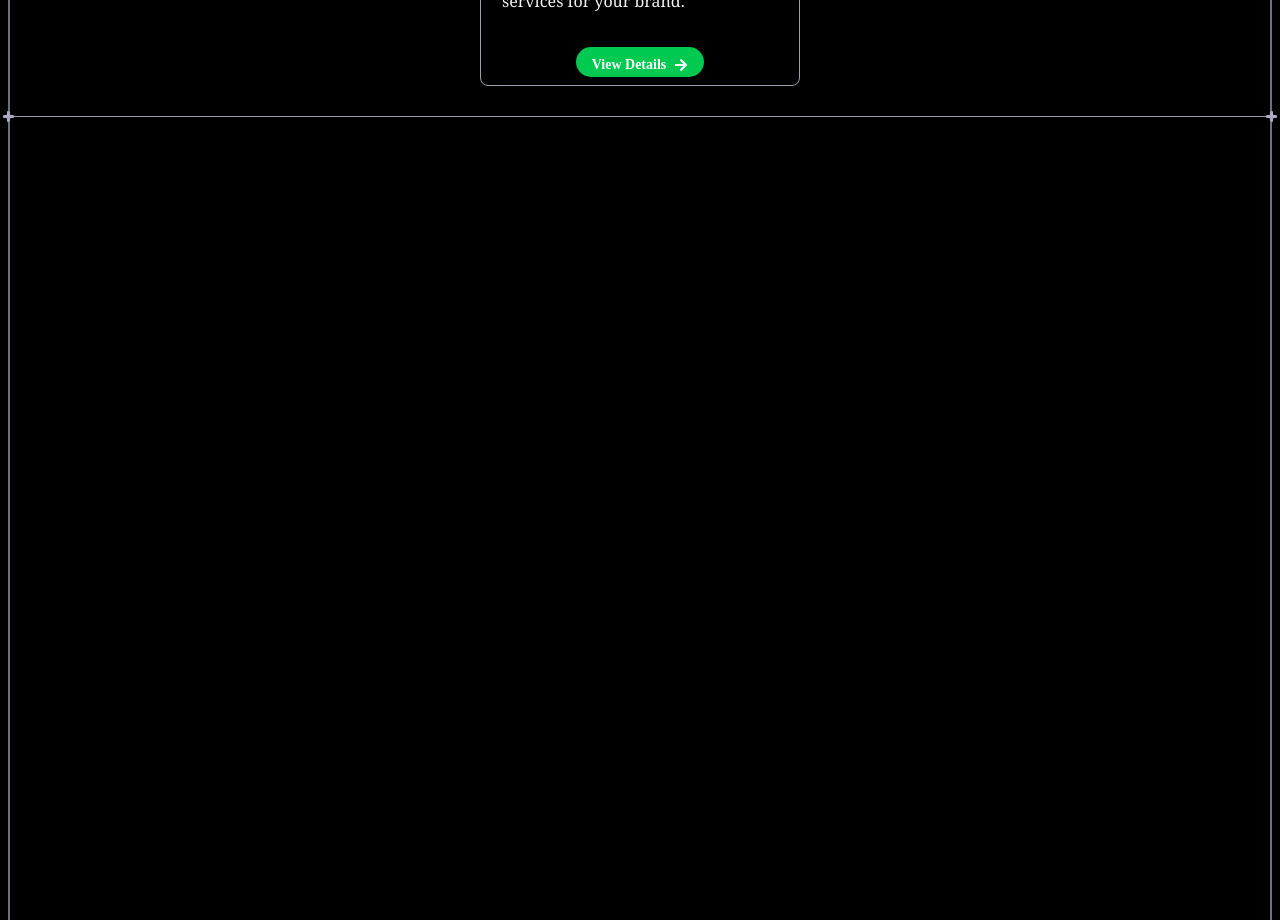
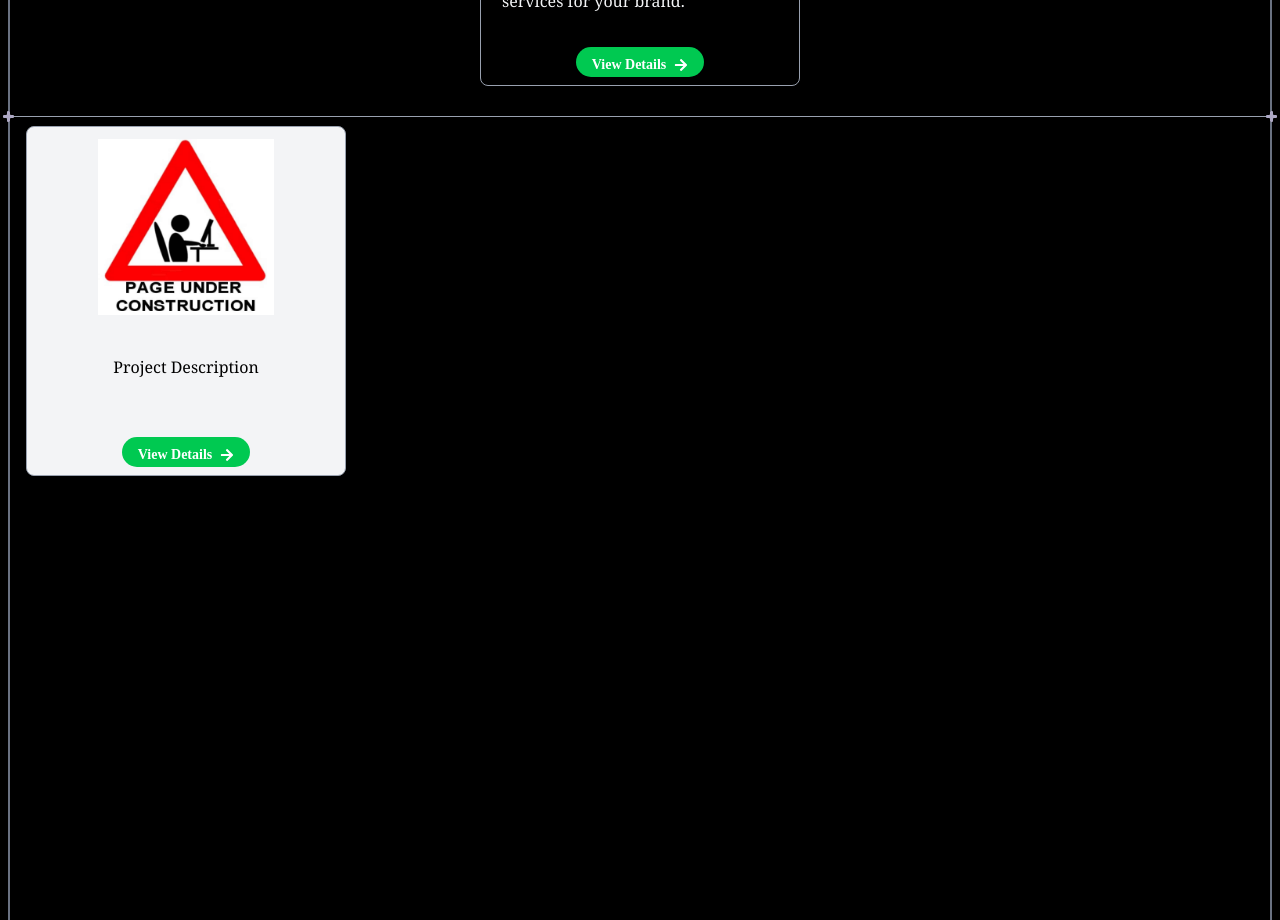
Before and after one commit to farzam313/PortFolio, a React (Vite) app: page / in a window 1280 px wide. Shown: the part 1500-2420 px from the top of the page. Built offline with nearby package versions, Linux system fonts and the light colour scheme; a web font is replaced by a local one.

Commit message:
Pop UP close button Updated.

```diff
--- a/src/components/Card.jsx
+++ b/src/components/Card.jsx
@@ -3,14 +3,14 @@ import { FaArrowRight } from "react-icons/fa";
 import { useState } from "react";
 import PopUp from "./PopUp";
 
-const Card = ({ photo, description, fullDescription }) => {
+const Card = ({ photo, description, fullDescription, className }) => {
   const [isOpen, setIsOpen] = useState(false);
 
   return (
     <>
       <div
         id="Card"
-        className="flex flex-row w-[100%] lg:flex-col h-[22%] lg:w-[320px] lg:h-[350px]  items-center border-1 border-gray-400 rounded-lg my-1 min-w-[320px] "
+        className={`flex flex-row w-[100%] lg:flex-col h-[22%] lg:w-[320px] lg:h-[350px]  items-center border-1 border-gray-400 rounded-lg my-1 min-w-[320px]  ${className}`}
       >
         <img src={photo} className="h-[70%] lg:h-[200px] mx-auto py-3" />
         <div className="flex flex-col items-center justify-between w-[50%] h-[90%] lg:h-[150px] lg:w-[300px] mx-auto">
--- a/src/components/PopUp.jsx
+++ b/src/components/PopUp.jsx
@@ -9,11 +9,11 @@ const PopUp = ({ isOpen, togglePopup, description, photo }) => {
     if (isOpen) {
       setShouldRender(true);
       document.body.style.overflow = "hidden";
-      setTimeout(() => setIsAnimating(true), 100);
+      setTimeout(() => setIsAnimating(true), 300);
     } else {
       setIsAnimating(false);
       document.body.style.overflow = "auto";
-      setTimeout(() => setShouldRender(false), 300); // Match the duration of the exit animation
+      setTimeout(() => setShouldRender(false), 300);
     }
     return () => {
       document.body.style.overflow = "auto";
@@ -36,21 +36,21 @@ const PopUp = ({ isOpen, togglePopup, description, photo }) => {
 
   return (
     <div
-      className={`fixed z-50 left-0 top-0 w-full h-full flex items-center justify-center backdrop-blur-[1px] bg-white/10 p-12 transition-all duration-50 ease-in-out ${
+      className={`fixed z-50 left-0 top-0 w-full h-full flex items-center justify-center backdrop-blur-[1px] bg-white/10 p-12 transition-all duration-300 ease-in-out ${
         isAnimating ? "opacity-100" : "opacity-95"
       }`}
       onClick={handleBackdropClick}
     >
       <div
-        className={`bg-white p-3 rounded-lg shadow-lg max-w-2xl w-full max-h-[90vh] overflow-y-auto transition-all duration-800 ease-in-out transform z-100 ${
+        className={`bg-white p-3 rounded-lg shadow-lg max-w-2xl w-full max-h-[90vh] overflow-y-auto transition-all duration-300 ease-in-out transform z-100 ${
           isAnimating ? "opacity-100 scale-100" : "opacity-0 scale-90"
         }`}
       >
-        <div className="mb-6">
-          <div className="flex justify-end mb-4   p-2">
+        <div className="mb-6 ">
+          <div className="flex justify-end mb-4 ">
             <button
               onClick={handleCloseClick}
-              className=" px-4 py-2 text-red-500 hover:cursor-pointer  transition-colors"
+              className=" rounded hover:cursor-pointer bg-white hover:bg-red-500  text-red-500 hover:text-white transition-colors"
             >
               <IoCloseSharp size={24} />
             </button>
--- a/src/layout/Sections/Projects.jsx
+++ b/src/layout/Sections/Projects.jsx
@@ -1,8 +1,19 @@
 import Section from "../../layout/Section";
 import PopUp from "../../components/PopUp";
+import Card from "../../components/Card";
 
 const Projects = () => {
-  return <h2 className="flex justify-center text-center my-10"></h2>;
+  return (
+    <>
+      <h2 className="flex justify-center text-center "></h2>
+      <Card
+        photo="../../construction.jpg"
+        description="Project Description"
+        fullDescription="This is a detailed description of the project."
+        className="bg-gray-100 shadow-lg text-black"
+      />
+    </>
+  );
 };
 
 export default Projects;
```
